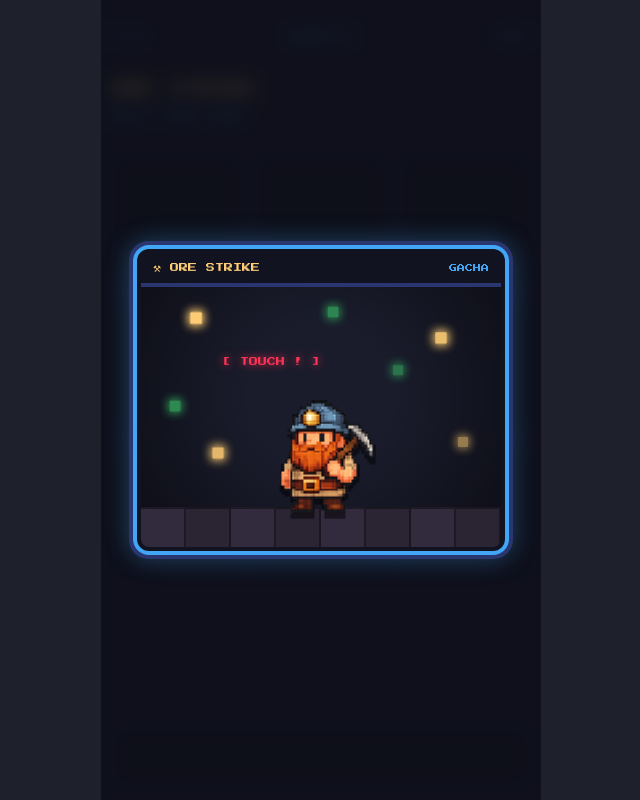
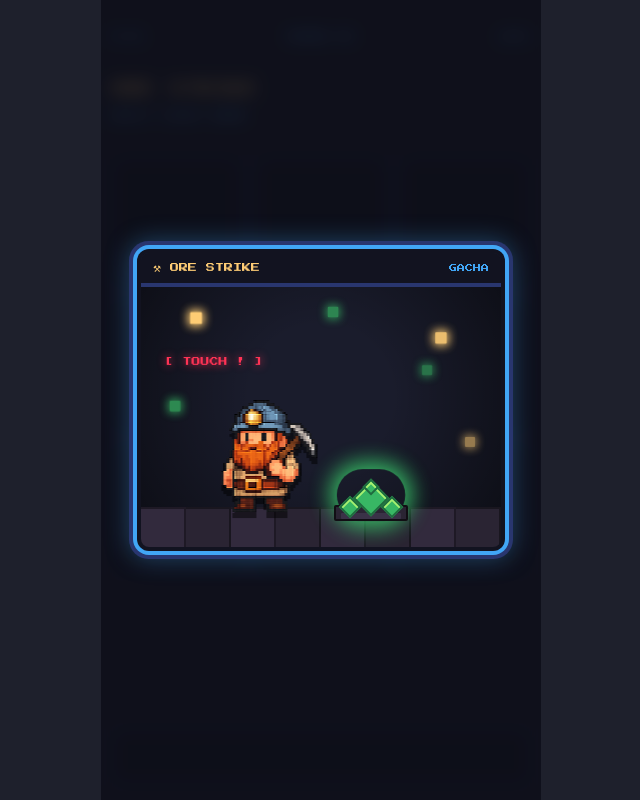
Before and after one commit to Del1618/v0-retro-gacha-mobile-app, a Next.js app: page / in a window 1280 px wide. Shown: the whole page, without its empty margins (319-959 px from the left). Built offline with nearby package versions, Linux system fonts and the light colour scheme.

Commit message:
feat: add animated pickaxe swing and ore interaction effects

```diff
--- a/app/globals.css
+++ b/app/globals.css
@@ -250,6 +250,45 @@
   animation: ore-pulse 2.2s ease-in-out infinite;
 }
 
+/* ---- Dwarf pickaxe swing (lunges toward ore, repeats) ---- */
+@keyframes mine-swing {
+  0%   { transform: translate(0, 0) rotate(0deg); }
+  25%  { transform: translate(7px, -4px) rotate(5deg); }   /* wind up & back */
+  52%  { transform: translate(16px, 5px) rotate(11deg); }  /* strike down */
+  64%  { transform: translate(13px, 4px) rotate(9deg); }   /* impact recoil */
+  100% { transform: translate(0, 0) rotate(0deg); }
+}
+.animate-mine {
+  animation: mine-swing 0.36s ease-in-out 3;
+}
+
+/* ---- Ore squash + shake on impact ---- */
+@keyframes ore-hit {
+  0%   { transform: scale(1) translateY(0); }
+  22%  { transform: scale(1.16, 0.8) translateY(3px); }
+  50%  { transform: scale(0.9, 1.1) translateY(-3px) rotate(-2deg); }
+  74%  { transform: scale(1.04, 0.97) translateY(1px) rotate(1deg); }
+  100% { transform: scale(1) translateY(0); }
+}
+.animate-ore-hit {
+  animation: ore-hit 0.28s ease-out both;
+}
+
+/* ---- Ore shatters apart on final hit ---- */
+@keyframes ore-shatter {
+  0%   { transform: translate(0, 0) scale(1) rotate(0deg); opacity: 1; }
+  100% { transform: translate(var(--dx), var(--dy)) scale(0.4) rotate(var(--rot)); opacity: 0; }
+}
+.animate-shatter {
+  animation: ore-shatter 0.6s ease-out forwards;
+}
+
+@media (prefers-reduced-motion: reduce) {
+  .animate-mine {
+    animation: mine-swing 0.36s ease-in-out 1;
+  }
+}
+
 @media (prefers-reduced-motion: reduce) {
   .animate-breathe,
   .animate-float-tip,
--- a/components/gacha-game.tsx
+++ b/components/gacha-game.tsx
@@ -4,44 +4,59 @@ import { useState, useCallback, useRef } from "react"
 import Image from "next/image"
 import { SparkBurst } from "@/components/spark-burst"
 import { LootRow } from "@/components/loot-row"
+import { OreRock } from "@/components/ore-rock"
 import { generateRows, type LottoRow } from "@/lib/lottery"
 
 type Phase = "idle" | "striking" | "results"
 
-const ORES = [
+// Background ambient ore specks scattered on the cave walls.
+const SPECKS = [
   { top: "10%", left: "14%", color: "#ffcd75" },
   { top: "18%", left: "82%", color: "#ffcd75" },
   { top: "44%", left: "8%", color: "#38b764" },
-  { top: "30%", left: "70%", color: "#38b764" },
-  { top: "58%", left: "88%", color: "#ffcd75" },
+  { top: "30%", left: "78%", color: "#38b764" },
+  { top: "58%", left: "90%", color: "#ffcd75" },
   { top: "8%", left: "52%", color: "#38b764" },
-  { top: "62%", left: "20%", color: "#ffcd75" },
 ]
+
+// Impact timings (ms) lined up with the 3 pickaxe swings (0.36s each).
+const IMPACTS = [200, 560, 920]
 
 export function GachaGame() {
   const [phase, setPhase] = useState<Phase>("idle")
   const [rows, setRows] = useState<LottoRow[]>([])
-  const [showSpark, setShowSpark] = useState(false)
+  const [hits, setHits] = useState(0)
+  const [broken, setBroken] = useState(false)
+  const [sparkKey, setSparkKey] = useState(0)
   const lockRef = useRef(false)
 
   const handleStrike = useCallback(() => {
     if (lockRef.current) return
     lockRef.current = true
 
-    setShowSpark(true)
     setPhase("striking")
 
-    // Reveal loot right after the 1s shake completes.
+    // Three pickaxe swings: each impact shakes the ore, sparks, and adds a crack.
+    IMPACTS.forEach((t, idx) => {
+      window.setTimeout(() => {
+        setHits(idx + 1)
+        setSparkKey((k) => k + 1)
+        if (idx === IMPACTS.length - 1) setBroken(true)
+      }, t)
+    })
+
+    // Reveal loot after the ore shatters.
     window.setTimeout(() => {
       setRows(generateRows(10))
-      setShowSpark(false)
       setPhase("results")
       lockRef.current = false
-    }, 1000)
+    }, 1350)
   }, [])
 
   const handleReset = useCallback(() => {
     setRows([])
+    setHits(0)
+    setBroken(false)
     setPhase("idle")
   }, [])
 
@@ -67,8 +82,8 @@ export function GachaGame() {
           {/* subtle cave vignette */}
           <div className="pointer-events-none absolute inset-0 bg-[radial-gradient(circle_at_50%_42%,transparent_30%,rgba(0,0,0,0.55)_100%)]" />
 
-          {/* glowing ore deposits + crystals */}
-          {ORES.map((o, i) => (
+          {/* ambient ore specks on the cave walls */}
+          {SPECKS.map((o, i) => (
             <span
               key={i}
               className="animate-ore-pulse absolute h-2.5 w-2.5 rounded-[1px]"
@@ -94,7 +109,17 @@ export function GachaGame() {
             ))}
           </div>
 
-          {showSpark && <SparkBurst />}
+          {/* ---- The target green ore ---- */}
+          <div className="absolute bottom-[26px] left-[64%] z-10 -translate-x-1/2">
+            <div key={sparkKey} className={sparkKey > 0 && !broken ? "animate-ore-hit" : ""}>
+              <OreRock hits={hits} broken={broken} />
+            </div>
+          </div>
+
+          {/* spark burst lands on the ore each swing */}
+          {sparkKey > 0 && phase === "striking" && (
+            <SparkBurst key={sparkKey} top="74%" left="64%" />
+          )}
 
           {/* ---- The dwarf ---- */}
           <button
@@ -102,7 +127,7 @@ export function GachaGame() {
             onClick={handleStrike}
             disabled={phase !== "idle"}
             aria-label="Strike the rock to mine your numbers"
-            className="absolute bottom-6 left-1/2 z-10 -translate-x-1/2 cursor-pointer rounded-sm outline-none focus-visible:ring-4 focus-visible:ring-retro-cyan disabled:cursor-default"
+            className="absolute bottom-6 left-[34%] z-10 -translate-x-1/2 cursor-pointer rounded-sm outline-none focus-visible:ring-4 focus-visible:ring-retro-cyan disabled:cursor-default"
           >
             {/* floating tooltip */}
             {phase === "idle" && (
@@ -112,8 +137,8 @@ export function GachaGame() {
             )}
 
             <span
-              className={`block ${phase === "idle" ? "animate-breathe" : ""} ${
-                phase === "striking" ? "animate-strike" : ""
+              className={`block origin-bottom ${phase === "idle" ? "animate-breathe" : ""} ${
+                phase === "striking" ? "animate-mine" : ""
               }`}
             >
               <Image
--- /dev/null
+++ b/components/ore-rock.tsx
@@ -0,0 +1,106 @@
+"use client"
+
+const GREEN = "#38b764"
+const GREEN_LIGHT = "#a7f070"
+const GREEN_DARK = "#1f6b3e"
+
+// Scatter vectors for the shatter fragments.
+const FRAGMENTS = [
+  { dx: -32, dy: -26, rot: "-120deg", size: 10 },
+  { dx: 30, dy: -30, rot: "140deg", size: 12 },
+  { dx: -22, dy: -10, rot: "80deg", size: 8 },
+  { dx: 24, dy: -8, rot: "-60deg", size: 9 },
+  { dx: 0, dy: -34, rot: "200deg", size: 11 },
+]
+
+function Crystal({
+  className,
+  size,
+}: {
+  className: string
+  size: number
+}) {
+  return (
+    <span
+      className={`absolute rotate-45 border-2 ${className}`}
+      style={{
+        width: size,
+        height: size,
+        backgroundColor: GREEN,
+        borderColor: GREEN_DARK,
+        boxShadow: `inset 2px 2px 0 ${GREEN_LIGHT}`,
+      }}
+      aria-hidden="true"
+    />
+  )
+}
+
+export function OreRock({
+  hits,
+  broken,
+}: {
+  hits: number
+  broken: boolean
+}) {
+  return (
+    <div className="relative h-[56px] w-[74px] [image-rendering:pixelated]" aria-hidden="true">
+      {/* glow halo */}
+      {!broken && (
+        <div
+          className="animate-ore-pulse pointer-events-none absolute inset-x-2 bottom-1 top-2 rounded-full"
+          style={{ boxShadow: `0 0 18px 6px ${GREEN}` }}
+        />
+      )}
+
+      {/* rock base */}
+      <div className="absolute bottom-0 left-1/2 h-4 w-[74px] -translate-x-1/2 rounded-[2px] border-2 border-black/60 bg-[#2a2433]" />
+      <div className="absolute bottom-[2px] left-1/2 h-1.5 w-[60px] -translate-x-1/2 rounded-[1px] bg-[#3a3247]" />
+
+      {broken ? (
+        <>
+          {/* leftover stub */}
+          <Crystal className="bottom-3 left-1/2 -translate-x-1/2 opacity-60" size={10} />
+          {/* flying fragments */}
+          {FRAGMENTS.map((f, i) => (
+            <span
+              key={i}
+              className="animate-shatter absolute bottom-4 left-1/2 rotate-45 border-2"
+              style={{
+                width: f.size,
+                height: f.size,
+                marginLeft: -f.size / 2,
+                backgroundColor: GREEN,
+                borderColor: GREEN_DARK,
+                boxShadow: `inset 2px 2px 0 ${GREEN_LIGHT}`,
+                ["--dx" as string]: `${f.dx}px`,
+                ["--dy" as string]: `${f.dy}px`,
+                ["--rot" as string]: f.rot,
+                animationDelay: `${i * 25}ms`,
+              }}
+            />
+          ))}
+        </>
+      ) : (
+        <>
+          {/* crystal cluster */}
+          <Crystal className="bottom-1.5 left-2" size={16} />
+          <Crystal className="bottom-1.5 right-2" size={16} />
+          <Crystal className="bottom-2.5 left-1/2 -translate-x-1/2" size={26} />
+          {/* top spike */}
+          <Crystal className="bottom-7 left-1/2 -translate-x-1/2" size={12} />
+
+          {/* progressive cracks */}
+          {hits >= 1 && (
+            <span className="absolute bottom-3 left-1/2 h-7 w-[2px] -translate-x-1/2 rotate-[18deg] bg-black/70" />
+          )}
+          {hits >= 2 && (
+            <>
+              <span className="absolute bottom-4 left-1/2 h-5 w-[2px] -translate-x-1/2 -rotate-[28deg] bg-black/70" />
+              <span className="absolute bottom-2 left-[58%] h-3 w-[2px] rotate-[60deg] bg-black/60" />
+            </>
+          )}
+        </>
+      )}
+    </div>
+  )
+}
--- a/components/spark-burst.tsx
+++ b/components/spark-burst.tsx
@@ -15,10 +15,11 @@ const PARTICLES = Array.from({ length: 14 }, (_, i) => {
   }
 })
 
-export function SparkBurst() {
+export function SparkBurst({ top = "50%", left = "50%" }: { top?: string; left?: string }) {
   return (
     <div
-      className="pointer-events-none absolute left-1/2 top-1/2 z-30 -translate-x-1/2 -translate-y-1/2"
+      className="pointer-events-none absolute z-30 -translate-x-1/2 -translate-y-1/2"
+      style={{ top, left }}
       aria-hidden="true"
     >
       {/* central flash */}
```
